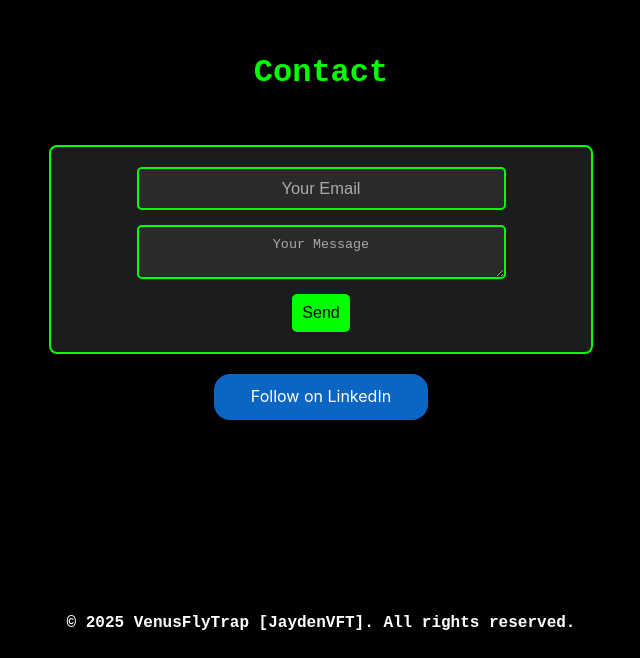
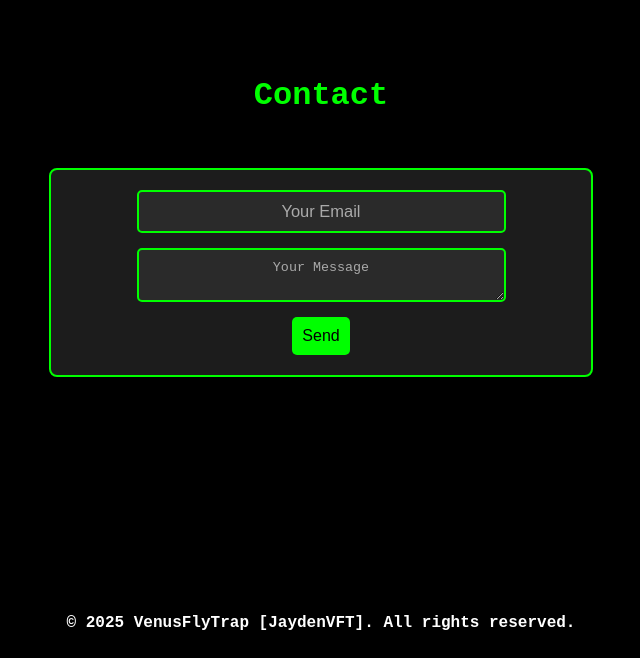
Before and after one commit to VFT369/Personal-Website, a plain HTML site: page index.html in a window 1280 px wide. Shown: the part 1690-2348 px from the top of the page, without its empty margins (319-959 px from the left). Drawn offline with Linux system fonts and the light colour scheme.

Commit message:
Add files via upload

```diff
--- a/index.html
+++ b/index.html
@@ -90,7 +90,6 @@ ____   ____                         ___________          ___________
           font-family: "SF Pro Text", Helvetica, sans-serif;
         }
       </style>
-            <a class="libutton" href="https://www.linkedin.com/comm/mynetwork/discovery-see-all?usecase=PEOPLE_FOLLOWS&followMember=vft369" target="_blank">Follow on LinkedIn</a>
         </section>
     </main>
 
```
